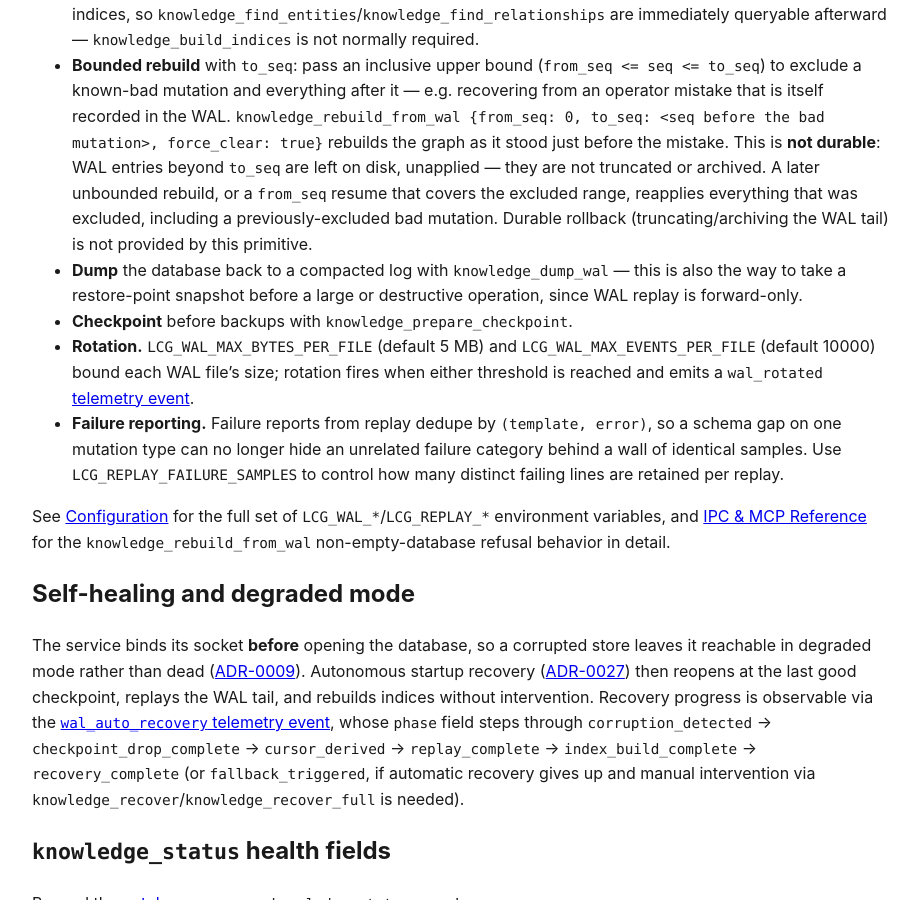
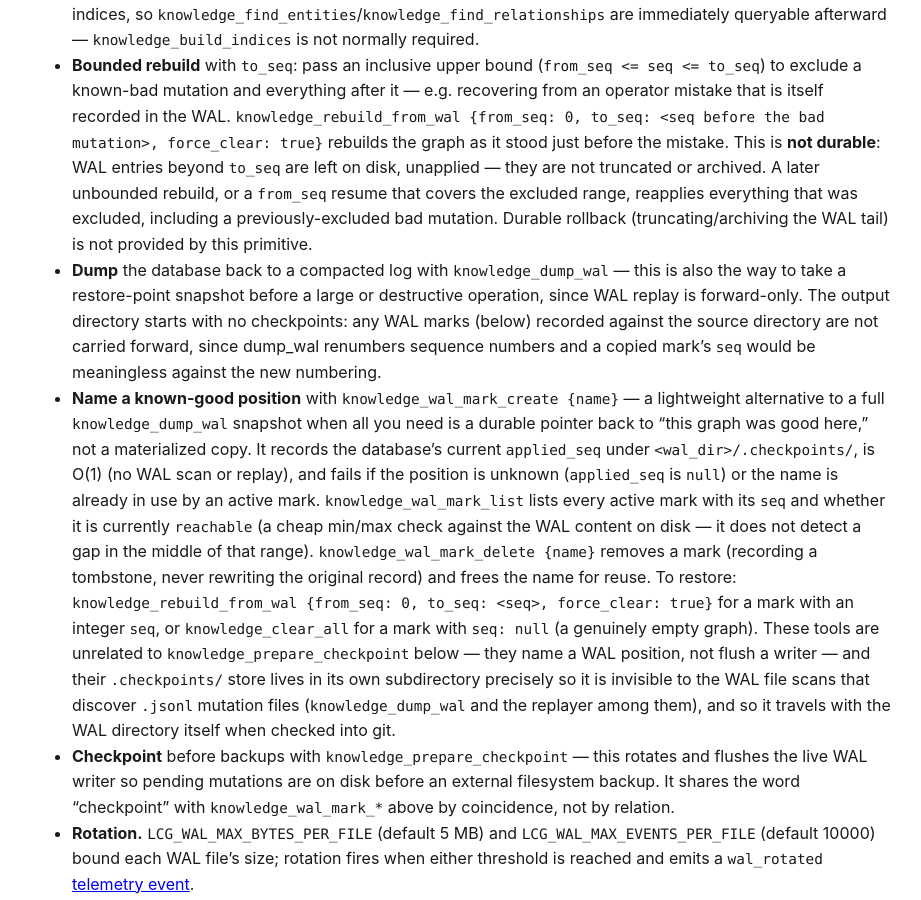
Before and after one commit to verveguy/liminis-context-graph, a Jekyll site: the page built from docs/operations.md, in a window 1280 px wide and 900 px high, scrolled down 729 px. Shown: the whole window, without its empty margins (178-1099 px from the left). Built offline with Jekyll 4.4.1, drawn with Linux system fonts in a browser that asks for light colours; some of the changed text lies outside the part shown.

Commit message:
docs(wal-checkpoints): document knowledge_wal_mark_* and add ADR-0365
Add a "name a known-good position" bullet to operations.md's WAL
administration section, update ipc-mcp-reference.md's method/tool counts
(35->38 IPC, 34->37 MCP) and category/scope tables, and record the
directory-per-name generation-numbered exclusive-create store design as
ADR-0365 (the resolution to the FR-002/FR-006/FR-007/FR-011/FR-012
tension flagged during Specify). Regenerate llms-full.txt.

```diff
--- a/docs/operations.md
+++ b/docs/operations.md
@@ -43,8 +43,28 @@ diff it, and carry it across machines. The database is a derived index — delet
   provided by this primitive.
 - **Dump** the database back to a compacted log with `knowledge_dump_wal` — this is also the
   way to take a restore-point snapshot before a large or destructive operation, since WAL replay
-  is forward-only.
-- **Checkpoint** before backups with `knowledge_prepare_checkpoint`.
+  is forward-only. The output directory starts with no checkpoints: any WAL marks (below)
+  recorded against the source directory are not carried forward, since dump_wal renumbers
+  sequence numbers and a copied mark's `seq` would be meaningless against the new numbering.
+- **Name a known-good position** with `knowledge_wal_mark_create {name}` — a lightweight
+  alternative to a full `knowledge_dump_wal` snapshot when all you need is a durable pointer back
+  to "this graph was good here," not a materialized copy. It records the database's current
+  `applied_seq` under `<wal_dir>/.checkpoints/`, is O(1) (no WAL scan or replay), and fails if
+  the position is unknown (`applied_seq` is `null`) or the name is already in use by an active
+  mark. `knowledge_wal_mark_list` lists every active mark with its `seq` and whether it is
+  currently `reachable` (a cheap min/max check against the WAL content on disk — it does not
+  detect a gap in the middle of that range). `knowledge_wal_mark_delete {name}` removes a mark
+  (recording a tombstone, never rewriting the original record) and frees the name for reuse. To
+  restore: `knowledge_rebuild_from_wal {from_seq: 0, to_seq: <seq>, force_clear: true}` for a
+  mark with an integer `seq`, or `knowledge_clear_all` for a mark with `seq: null` (a genuinely
+  empty graph). These tools are unrelated to `knowledge_prepare_checkpoint` below — they name a
+  WAL position, not flush a writer — and their `.checkpoints/` store lives in its own
+  subdirectory precisely so it is invisible to the WAL file scans that discover `.jsonl` mutation
+  files (`knowledge_dump_wal` and the replayer among them), and so it travels with the WAL
+  directory itself when checked into git.
+- **Checkpoint** before backups with `knowledge_prepare_checkpoint` — this rotates and flushes
+  the live WAL writer so pending mutations are on disk before an external filesystem backup. It
+  shares the word "checkpoint" with `knowledge_wal_mark_*` above by coincidence, not by relation.
 - **Rotation.** `LCG_WAL_MAX_BYTES_PER_FILE` (default 5 MB) and `LCG_WAL_MAX_EVENTS_PER_FILE`
   (default 10000) bound each WAL file's size; rotation fires when either threshold is reached
   and emits a `wal_rotated` [telemetry event](telemetry.md#wal_rotated).
@@ -192,6 +212,7 @@ bridge and the list of operations that support it.
 
 ## Recovery and export tools
 
-`knowledge_dump_wal`, `knowledge_prepare_checkpoint`, `knowledge_rebuild_from_wal`,
+`knowledge_dump_wal`, `knowledge_prepare_checkpoint`, `knowledge_wal_mark_create`,
+`knowledge_wal_mark_list`, `knowledge_wal_mark_delete`, `knowledge_rebuild_from_wal`,
 `knowledge_recover`, and `knowledge_recover_full` are all `admin`-scope IPC/MCP tools — see
 [Scopes](ipc-mcp-reference.md#scopes) for the full admin-scope list and the MCP `--scope` flag.
```
Also changed, not shown: docs/adr/0365-wal-checkpoints-directory-per-name-store.md (added, +122 -0 lines), docs/adr/index.md (+1 -0 lines), docs/ipc-mcp-reference.md (+14 -10 lines), docs/llms-full.txt (+40 -14 lines).
